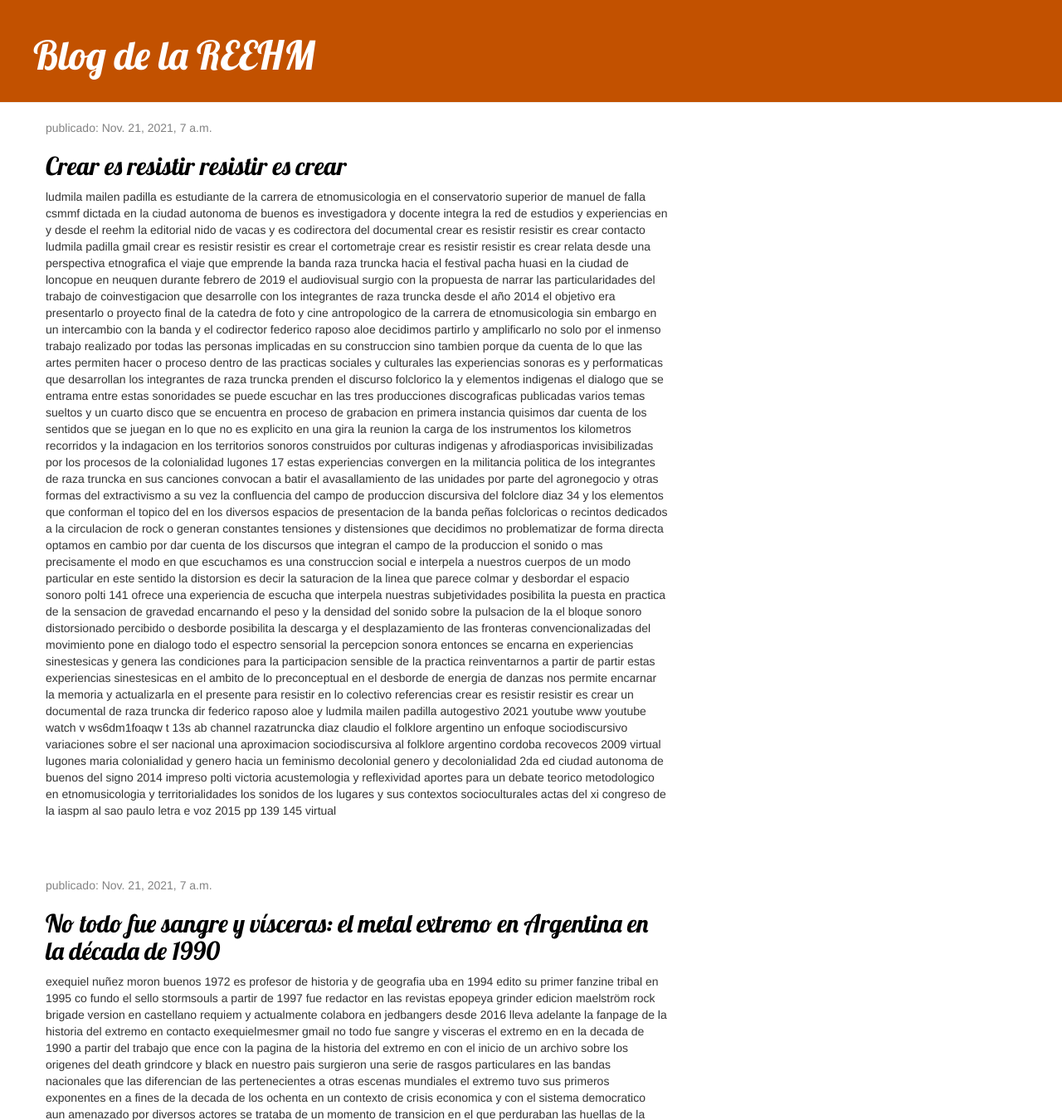
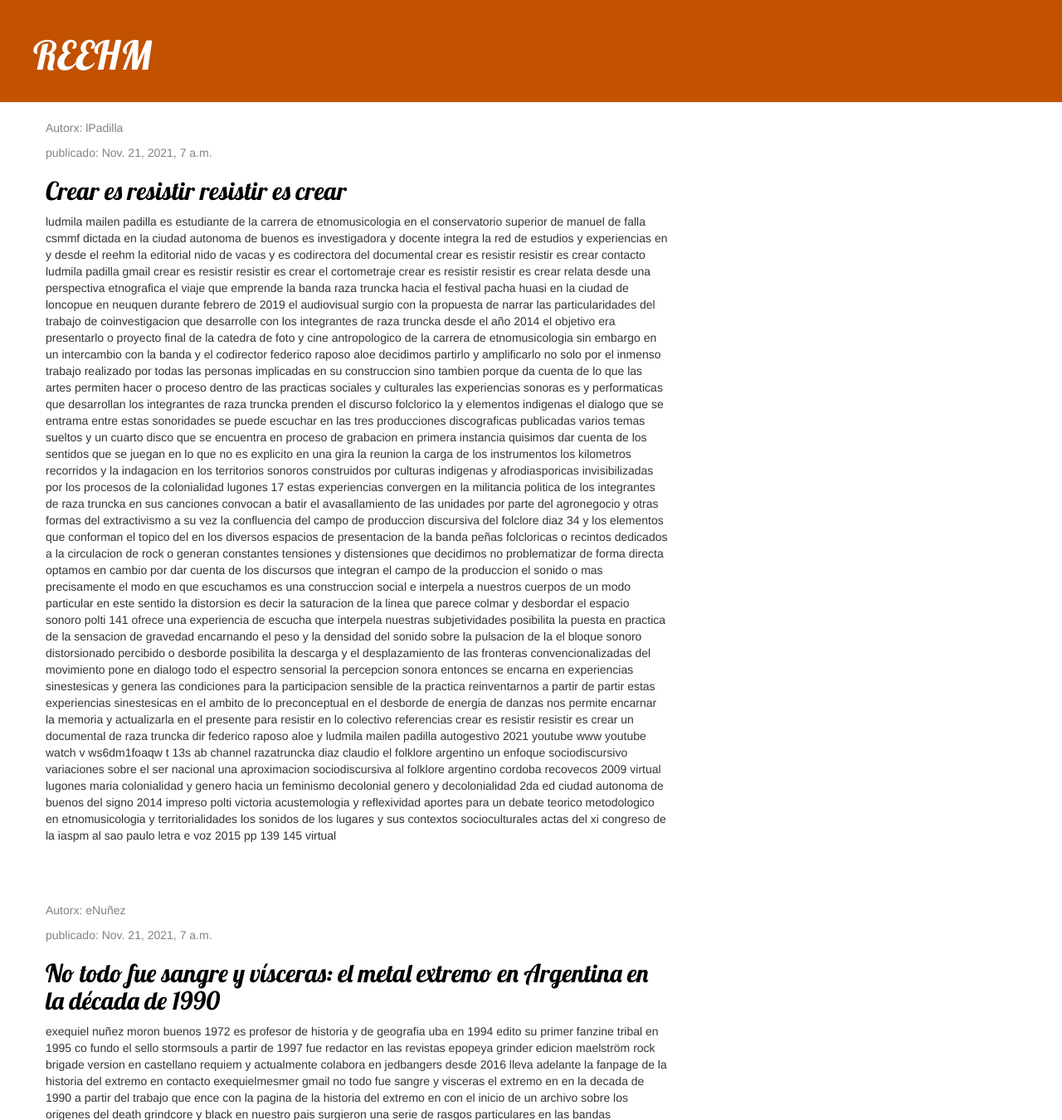
Before and after one commit to eduarteprog/reehm_blog, a Django app: page / in a window 1280 px wide. Shown: the top 1350 px of the page at 83% size. Run offline with Django 3.2, Linux system fonts and the light colour scheme; data comes from the database, SQL or seed files in the repository; some libraries are stand-ins or nearby versions.

Commit message:
otras modificaciones modificaciones al template para mostrar posts.

```diff
--- a/blog/templates/blog/post_list.html
+++ b/blog/templates/blog/post_list.html
@@ -1,7 +1,7 @@
 {% load static %}
 <html>
     <head>
-        <title>Blog de la REEHM</title>
+        <title>Red de Estudios y Experiencias en y desde el Heavy Metal</title>
         <link href="//fonts.googleapis.com/css?family=Lobster&subset=latin,latin-ext" rel="stylesheet" type="text/css">
         <link rel="stylesheet" href="//maxcdn.bootstrapcdn.com/bootstrap/3.2.0/css/bootstrap.min.css">
         <link rel="stylesheet" href="//maxcdn.bootstrapcdn.com/bootstrap/3.2.0/css/bootstrap-theme.min.css">
@@ -9,7 +9,7 @@
     </head>
     <body>
         <div class="page-header">
-            <h1><a href="/">Blog de la REEHM</a></h1>
+            <h1><a href="/">REEHM</a></h1>
         </div>
 
         <div class="content container">
@@ -18,6 +18,7 @@
                     {% for post in posts %}
                         <div class="post">
                             <div class="date">
+                                <p>Autorx: {{ post.author }}</p>
                                 <p>publicado: {{ post.published_date }}</p>
                             </div>
                             <h2><a href="">{{ post.title }}</a></h2>
```
